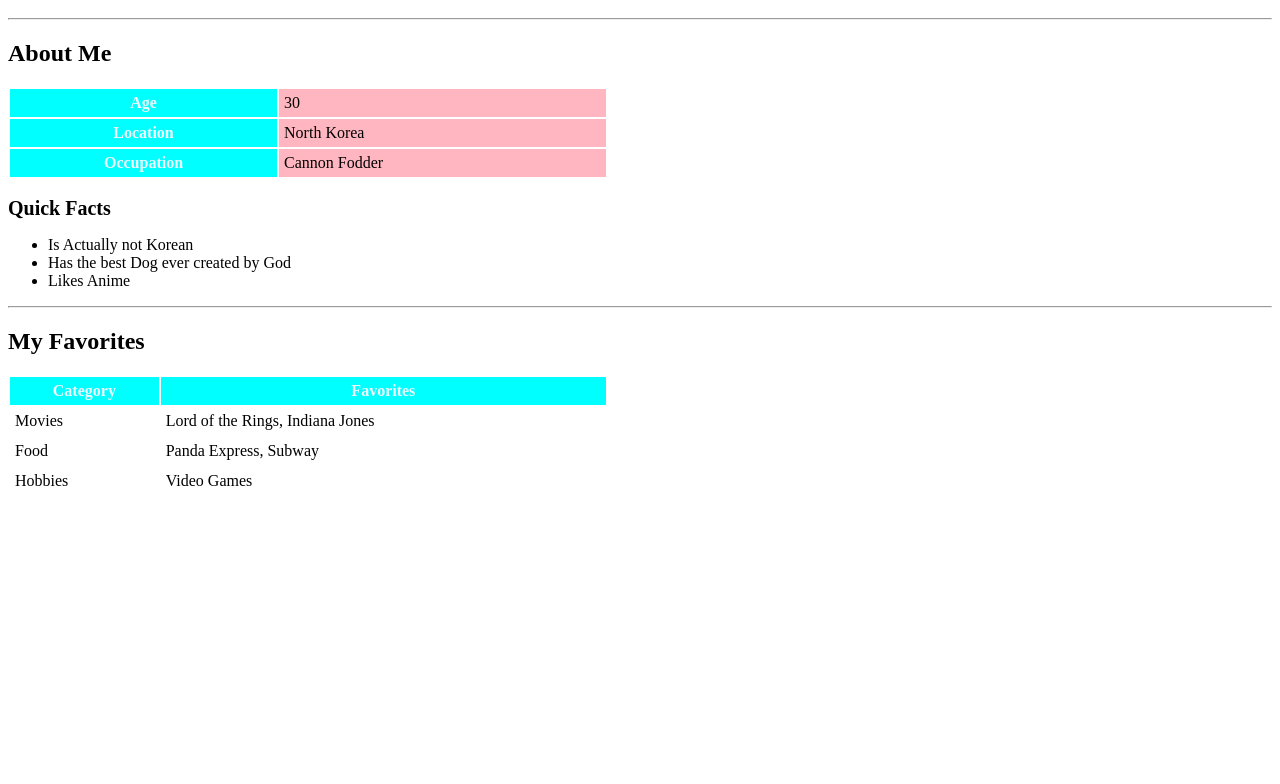
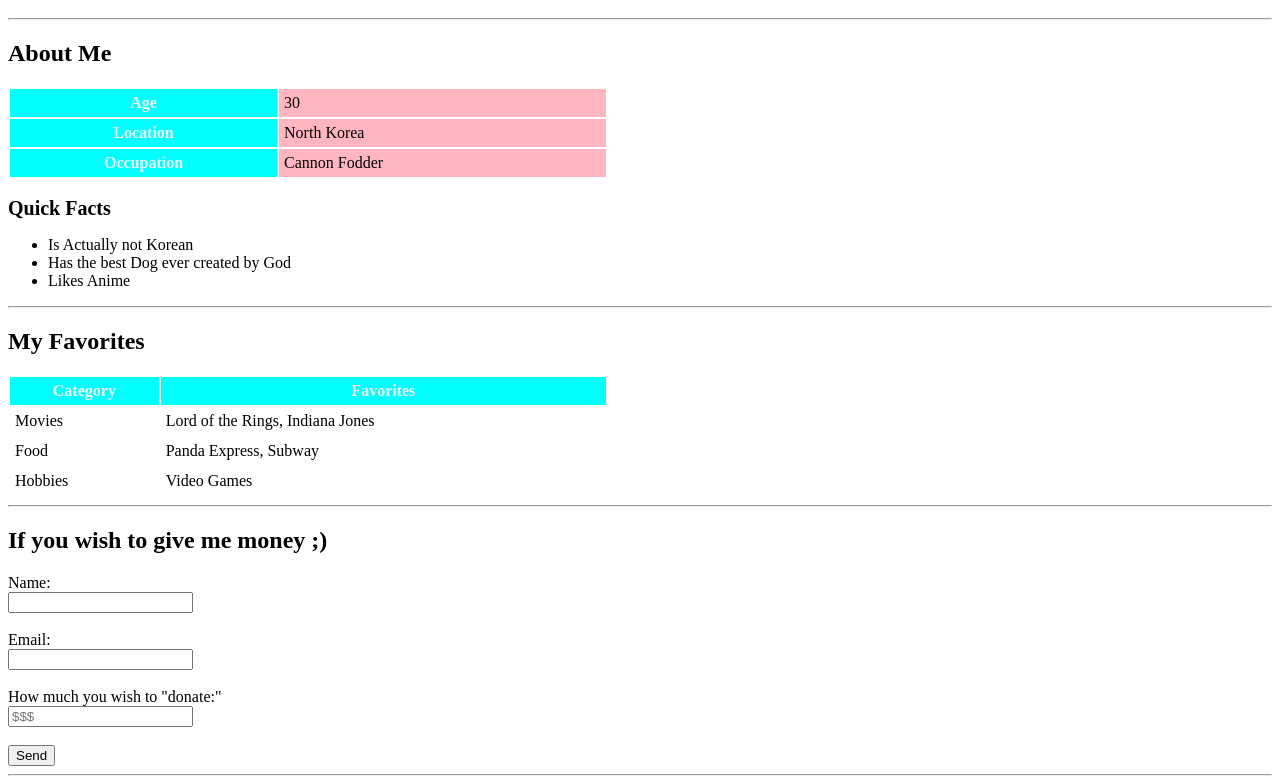
Before and after one commit to Shawaiz99/project-personal-profile-html, a plain HTML site: page index.html in a window 1280 px wide. Shown: the part 251-1035 px from the top of the page. Before the commit the page ends 800 px from the top, so only its background shows below. Drawn offline with Linux system fonts and the light colour scheme.

Commit message:
Created a donation section

```diff
--- a/index.html
+++ b/index.html
@@ -83,6 +83,22 @@
             </tbody>
         </table>
     </div>
+    <hr>
+    <div>
+        <h2>
+            If you wish to give me money ;)
+        </h2>
+        <label for="name">Name:</label><br>
+        <input type="text" id="name"><br><br>
 
+        <label for="email">Email:</label><br>
+        <input type="email" id="email"><br><br>
+
+        <label for="amount">How much you wish to "donate:"</label><br>
+        <input type="text" id="amount" placeholder="$$$"><br><br>
+
+        <input type="submit" value="Send">
+    </div>
+    <hr>
 </body>
 </html>
```
